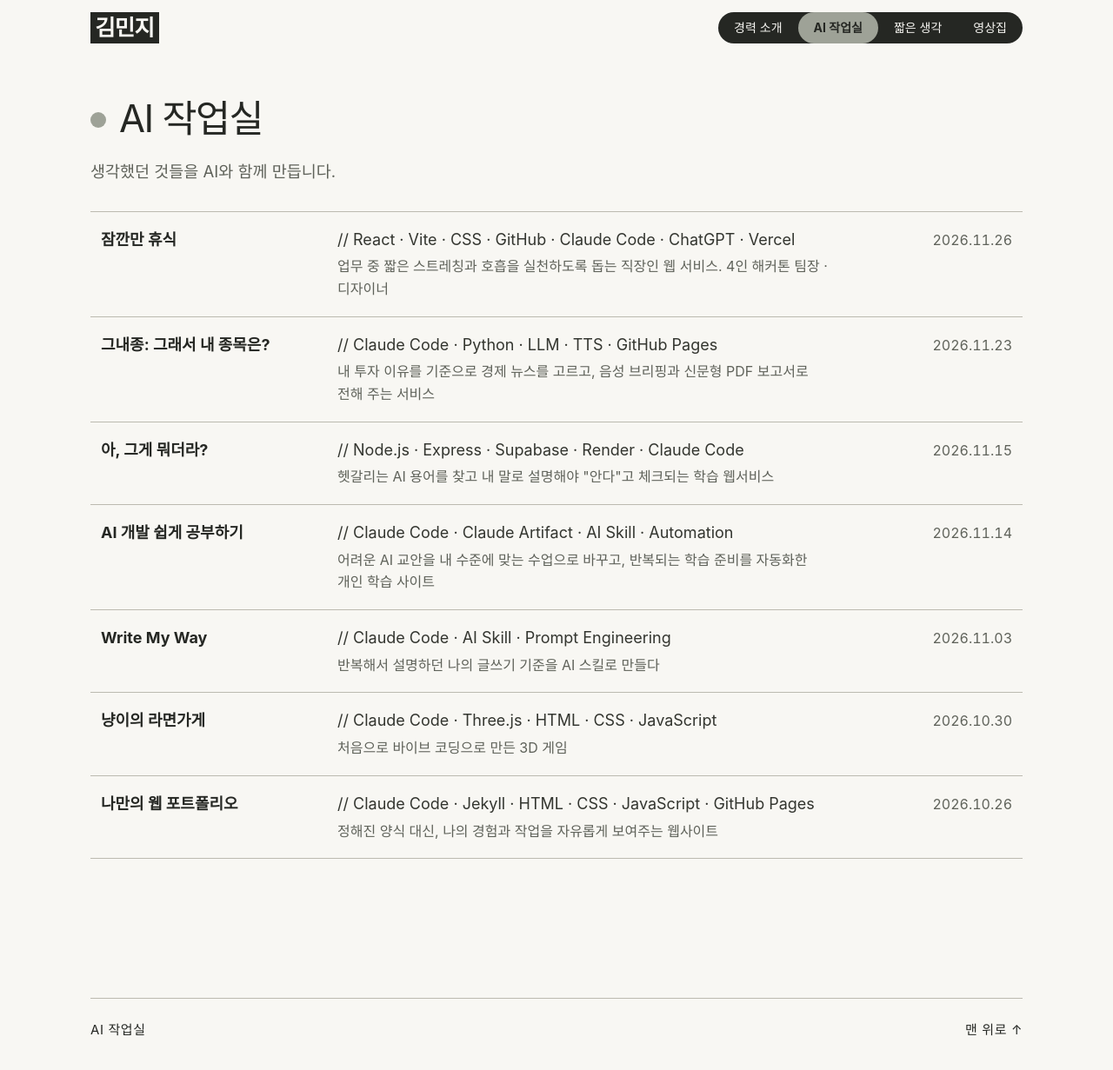
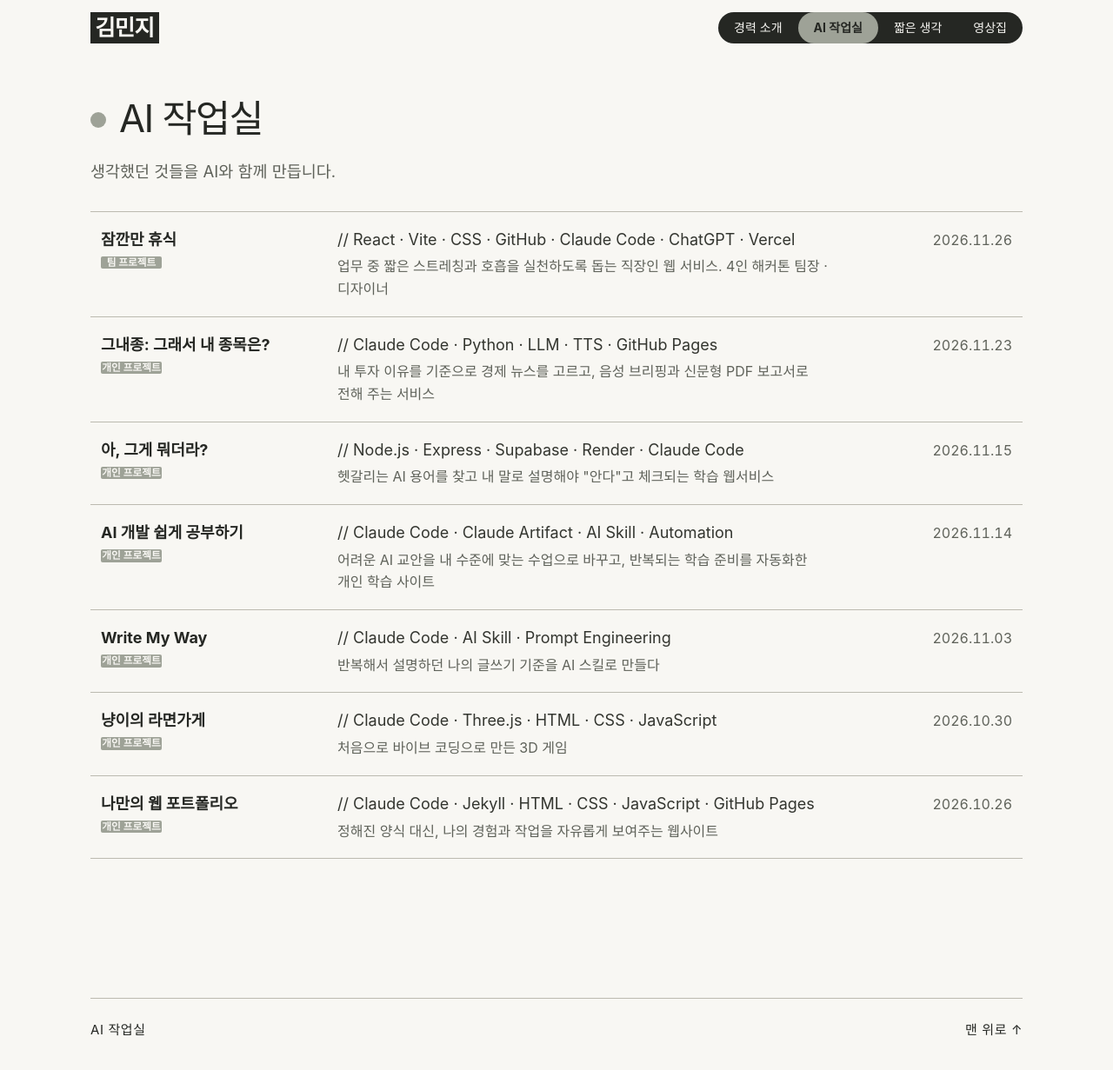
Before and after one commit to k-im-rose/k-im-rose.github.io, a Jekyll site: the page built from ai-lab.html, in a window 1280 px wide and 1239 px high. Shown: the top 1231 px of the window at 87% size. Built offline with Jekyll 4.4.1, drawn with Linux system fonts in a browser that asks for light colours; some web fonts are replaced.

Commit message:
AI 작업실 목록 작업 이름 아래에 개인·팀 프로젝트 표시 추가
Co-Authored-By: Claude Opus 5.5 <noreply@anthropic.com>

```diff
--- a/ai-lab.html
+++ b/ai-lab.html
@@ -12,7 +12,7 @@ permalink: /ai-lab/
     {% assign items = site.posts | where: "section", "ai-lab" %}
     {% for post in items %}
     {% assign parts = post.title | split: ' — ' %}
-    <a class="row work-row" href="{{ post.url | relative_url }}"><b>{{ parts[0] }}</b><span>// {{ post.tech }}<small>{{ post.summary }}</small></span><b class="yr">{{ post.date | date: "%Y.%m.%d" }}</b></a>
+    <a class="row work-row" href="{{ post.url | relative_url }}"><b>{{ parts[0] }}<span class="kind">{% if post.team %}팀 프로젝트{% else %}개인 프로젝트{% endif %}</span></b><span>// {{ post.tech }}<small>{{ post.summary }}</small></span><b class="yr">{{ post.date | date: "%Y.%m.%d" }}</b></a>
     {% endfor %}
   </section>
 
--- a/assets/css/cv.css
+++ b/assets/css/cv.css
@@ -427,6 +427,7 @@ html { scroll-padding-top: 84px; }
 .row .yr a:hover { border-bottom-color: var(--ink); }
 .work-row small { display: block; margin-top: 4px; font-size: 16px; color: var(--soft); }
 a.work-row:hover small { color: #fff; }
+.work-row .kind { display: block; width: 70px; margin-top: 6px; font-size: 11.7px; font-weight: 600; line-height: 1.25; text-align: center; background: var(--sage-light); color: var(--paper); border-radius: 2px; }
 #help .row > span, #works .row > span { line-height: 1.6; }
 @media (max-width: 720px) { .row { grid-template-columns: 1fr; row-gap: 4px; } .row .yr { text-align: left; } }
 
```
Also changed, not shown: _posts/2026-11-26-office-reset.md (+1 -0 lines).
